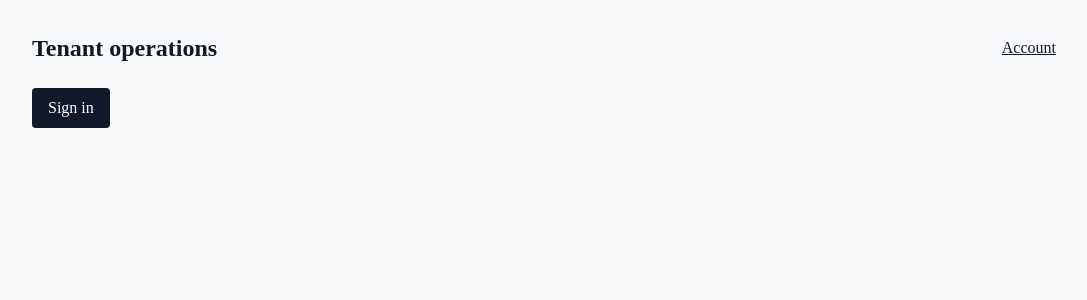
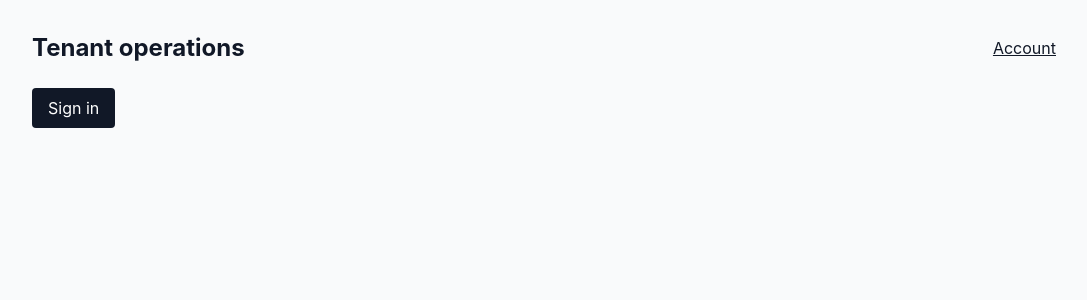
Before and after one commit to MaleeshaKumarage/readysetsiivous, a Next.js app in the folder site/: page /manager in a window 1280 px wide. Shown: the top 300 px of the page, without its empty margins (96-1183 px from the left). Built offline with nearby package versions, Linux system fonts and the light colour scheme; no server answers; sample sign-in values are in the browser's storage.

Commit message:
fix: address public design review comments

```diff
--- a/site/src/app/[lang]/layout.tsx
+++ b/site/src/app/[lang]/layout.tsx
@@ -92,7 +92,7 @@ export default function LangLayout({
   const dict = getDictionary(lang);
 
   return (
-    <div className="public-site">
+    <div className="public-site flex flex-col flex-1">
       <SchemaScript lang={lang} dict={dict} />
       <LanguageProvider initialLang={lang}>{children}</LanguageProvider>
     </div>
--- a/site/src/app/globals.css
+++ b/site/src/app/globals.css
@@ -10,6 +10,10 @@
     -webkit-font-smoothing: antialiased;
     -moz-osx-font-smoothing: grayscale;
     @apply font-sans;
+  }
+
+  :root {
+    --font-inter: Inter, system-ui, -apple-system, sans-serif;
   }
 
   body {
@@ -148,7 +152,6 @@
   font-family: var(--font-outfit), 'Outfit', sans-serif;
 }
 
-.public-site .bg-white { background-color: var(--card); }
 .public-site .text-gray-900 { color: var(--foreground); }
 .public-site .text-gray-700,
 .public-site .text-gray-600 { color: var(--muted-foreground); }
--- a/site/src/app/layout.tsx
+++ b/site/src/app/layout.tsx
@@ -15,6 +15,9 @@ const themeInitScript = `try{var t=localStorage.getItem('theme');if(t==='dark'||
 export const viewport: Viewport = {
   themeColor: '#0d1428',
 };
+
+// Keep the existing Inter variable available to authenticated screens without
+// making the production build depend on a network font fetch.
 
 const SITE_NAME = 'ReadySetSiivous';
 const SITE_URL = 'https://readysetsiivous.fi';
@@ -74,6 +77,11 @@ export default function RootLayout({
 }) {
   return (
     <html lang="fi" suppressHydrationWarning translate="no" className="notranslate">
+      <head>
+        <link rel="preconnect" href="https://fonts.googleapis.com" />
+        <link rel="preconnect" href="https://fonts.gstatic.com" crossOrigin="anonymous" />
+        <link href="https://fonts.googleapis.com/css2?family=Outfit:wght@400;600;700&family=Work+Sans:wght@400;500&display=swap" rel="stylesheet" />
+      </head>
       <body className="min-h-screen flex flex-col bg-white dark:bg-accent-950 text-gray-900 dark:text-gray-100 transition-colors">
         <script dangerouslySetInnerHTML={{ __html: themeInitScript }} />
         <MotionConfig reducedMotion="user">
```
